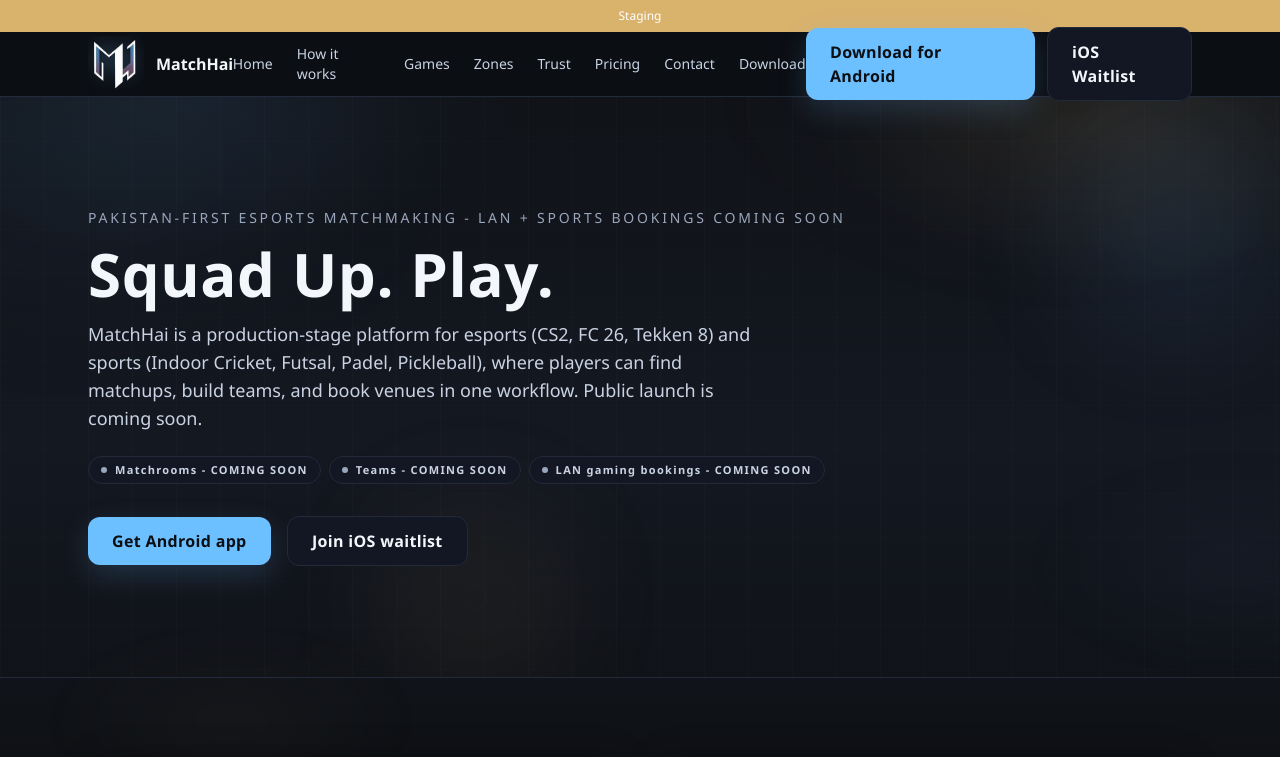
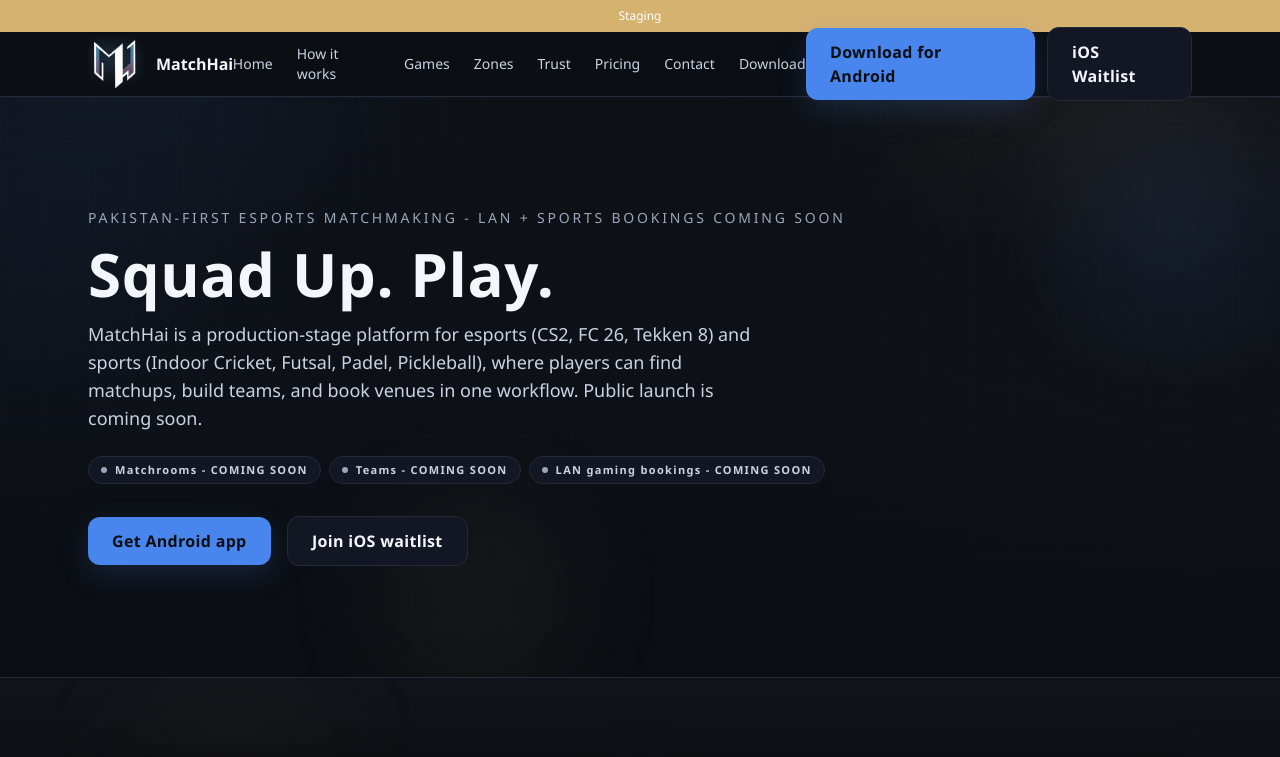
Before and after one commit to Ovais-to/Matchhai_Website, a Next.js app: page / in a window 1280 px wide. Shown: the top 757 px of the page. Built offline with nearby package versions, Linux system fonts and the light colour scheme; no server answers.

Commit message:
Update brand palette and alpha utilities

```diff
--- a/app/globals.css
+++ b/app/globals.css
@@ -5,19 +5,19 @@
 @import url("https://fonts.googleapis.com/css2?family=Montserrat:wght@400;500;600;700&family=Raleway:wght@300;400;500;600;700&display=swap");
 
 :root {
-  --color-bg-primary: #0b0e13;
-  --color-bg-secondary: #131723;
-  --color-bg-tertiary: #1b2232;
-  --color-primary: #6cc0ff;
-  --color-primary-hover: #8fd0ff;
-  --color-secondary: #d9b26c;
-  --color-success: #22c55e;
-  --color-error: #ef4444;
-  --color-text-primary: #f3f6fb;
-  --color-text-secondary: #c9d3e3;
-  --color-text-muted: #9aa6bb;
-  --color-border: #222a3b;
-  --color-ring: #6cc0ff;
+  --color-bg-primary: 11 14 19;
+  --color-bg-secondary: 19 23 35;
+  --color-bg-tertiary: 27 34 50;
+  --color-primary: 72 133 237;
+  --color-primary-hover: 106 156 240;
+  --color-secondary: 214 178 111;
+  --color-success: 34 197 94;
+  --color-error: 239 68 68;
+  --color-text-primary: 243 246 251;
+  --color-text-secondary: 201 211 227;
+  --color-text-muted: 154 166 187;
+  --color-border: 34 42 59;
+  --color-ring: 72 133 237;
   --font-heading: "Montserrat", "Segoe UI", sans-serif;
   --font-body: "Raleway", "Segoe UI", sans-serif;
 }
@@ -134,8 +134,8 @@ a {
   z-index: 0;
   pointer-events: none;
   background:
-    radial-gradient(38% 28% at 14% 12%, rgba(107, 183, 255, 0.08), transparent 70%),
-    radial-gradient(34% 28% at 88% 16%, rgba(214, 178, 111, 0.08), transparent 70%),
+    radial-gradient(38% 28% at 14% 12%, rgb(var(--color-primary) / 0.08), transparent 70%),
+    radial-gradient(34% 28% at 88% 16%, rgb(var(--color-secondary) / 0.08), transparent 70%),
     linear-gradient(180deg, #0f1115 0%, #141821 55%, #0e1014 100%);
 }
 
@@ -149,8 +149,8 @@ a {
 
 .page-background::before {
   background:
-    radial-gradient(28% 22% at 18% 30%, rgba(107, 183, 255, 0.12), transparent 70%),
-    radial-gradient(26% 22% at 72% 22%, rgba(214, 178, 111, 0.12), transparent 70%);
+    radial-gradient(28% 22% at 18% 30%, rgb(var(--color-primary) / 0.12), transparent 70%),
+    radial-gradient(26% 22% at 72% 22%, rgb(var(--color-secondary) / 0.12), transparent 70%);
   filter: blur(80px);
   opacity: 0.55;
   animation: bloom-drift 18s ease-in-out infinite;
@@ -158,8 +158,8 @@ a {
 
 .page-background::after {
   background:
-    radial-gradient(16% 14% at 28% 78%, rgba(214, 178, 111, 0.1), transparent 70%),
-    radial-gradient(18% 16% at 84% 64%, rgba(107, 183, 255, 0.1), transparent 70%);
+    radial-gradient(16% 14% at 28% 78%, rgb(var(--color-secondary) / 0.1), transparent 70%),
+    radial-gradient(18% 16% at 84% 64%, rgb(var(--color-primary) / 0.1), transparent 70%);
   opacity: 0.35;
   animation: bloom-drift-alt 22s ease-in-out infinite;
 }
--- a/components/home/sections/AudienceSplit.tsx
+++ b/components/home/sections/AudienceSplit.tsx
@@ -18,8 +18,8 @@ export const AudienceSplit = () => {
           data-reveal
         >
           <div className="pointer-events-none absolute inset-0 opacity-0 transition duration-300 group-hover:opacity-100">
-            <div className="absolute -top-24 left-0 h-48 w-48 rounded-full bg-brand-primary/12 blur-[80px]" />
-            <div className="absolute -bottom-24 right-0 h-48 w-48 rounded-full bg-brand-secondary/12 blur-[80px]" />
+            <div className="absolute -top-24 left-0 h-48 w-48 rounded-full bg-brand-primary/[0.12] blur-[80px]" />
+            <div className="absolute -bottom-24 right-0 h-48 w-48 rounded-full bg-brand-secondary/[0.12] blur-[80px]" />
           </div>
           <p className="section-kicker">
             {copy.audience.players.title}
@@ -44,8 +44,8 @@ export const AudienceSplit = () => {
           data-reveal
         >
           <div className="pointer-events-none absolute inset-0 opacity-0 transition duration-300 group-hover:opacity-100">
-            <div className="absolute -top-24 right-0 h-48 w-48 rounded-full bg-brand-secondary/12 blur-[80px]" />
-            <div className="absolute -bottom-24 left-0 h-48 w-48 rounded-full bg-brand-primary/12 blur-[80px]" />
+            <div className="absolute -top-24 right-0 h-48 w-48 rounded-full bg-brand-secondary/[0.12] blur-[80px]" />
+            <div className="absolute -bottom-24 left-0 h-48 w-48 rounded-full bg-brand-primary/[0.12] blur-[80px]" />
           </div>
           <p className="section-kicker">
             {copy.audience.zones.title}
--- a/components/home/sections/TrustPreview.tsx
+++ b/components/home/sections/TrustPreview.tsx
@@ -22,7 +22,7 @@ export const TrustPreview = () => {
               data-card
               data-reveal
             >
-              <span className="mt-2 h-2.5 w-2.5 flex-shrink-0 rounded-full bg-brand-primary shadow-[0_0_12px_rgba(107,183,255,0.6)]" />
+              <span className="mt-2 h-2.5 w-2.5 flex-shrink-0 rounded-full bg-brand-primary shadow-[0_0_12px_rgb(var(--color-primary)/0.6)]" />
               <div>
                 <h3 className="text-lg font-semibold text-text-primary">
                   {item.title}
--- a/components/ui/Button.tsx
+++ b/components/ui/Button.tsx
@@ -36,7 +36,7 @@ export const Button = ({
     "focus-ring inline-flex min-h-[44px] items-center justify-center gap-2 rounded-xl px-6 py-3 text-sm font-semibold tracking-[0.02em] transition-all duration-300 will-change-transform transform-gpu cursor-pointer sm:text-base";
   const styles =
     variant === "primary"
-      ? "bg-brand-primary text-bg-primary shadow-[0_10px_30px_rgba(107,183,255,0.18)] hover:-translate-y-0.5 hover:bg-brand-primaryHover hover:shadow-[0_14px_36px_rgba(107,183,255,0.25)]"
+      ? "bg-brand-primary text-bg-primary shadow-[0_10px_30px_rgb(var(--color-primary)/0.18)] hover:-translate-y-0.5 hover:bg-brand-primaryHover hover:shadow-[0_14px_36px_rgb(var(--color-primary)/0.25)]"
       : variant === "secondary"
         ? "border border-border bg-bg-secondary text-text-primary backdrop-blur-md hover:-translate-y-0.5 hover:border-text-muted/40 hover:bg-bg-tertiary"
         : "rounded-lg px-4 py-2 text-text-secondary hover:bg-bg-tertiary hover:text-text-primary";
--- a/components/ui/Card.tsx
+++ b/components/ui/Card.tsx
@@ -24,7 +24,7 @@ export const Card = ({ children, className, ...props }: CardProps) => {
         className="pointer-events-none absolute inset-0 opacity-0 transition duration-300 group-hover:opacity-100"
         style={{
           background:
-            "radial-gradient(120% 120% at 0% 0%, rgba(107, 183, 255, 0.08), transparent 60%), radial-gradient(120% 120% at 100% 0%, rgba(214, 178, 111, 0.08), transparent 60%)"
+            "radial-gradient(120% 120% at 0% 0%, rgb(var(--color-primary) / 0.08), transparent 60%), radial-gradient(120% 120% at 100% 0%, rgb(var(--color-secondary) / 0.08), transparent 60%)"
         }}
       />
       {children}
--- a/lib/fx.ts
+++ b/lib/fx.ts
@@ -1,6 +1,6 @@
 export const fx = {
   neon: {
-    primary: "#6BB7FF",
+    primary: "#4885ED",
     secondary: "#D6B26F",
     haze: "#0F1115"
   },
--- a/tailwind.config.ts
+++ b/tailwind.config.ts
@@ -6,29 +6,29 @@ const config: Config = {
     extend: {
       colors: {
         bg: {
-          primary: "var(--color-bg-primary)",
-          secondary: "var(--color-bg-secondary)",
-          tertiary: "var(--color-bg-tertiary)"
+          primary: "rgb(var(--color-bg-primary) / <alpha-value>)",
+          secondary: "rgb(var(--color-bg-secondary) / <alpha-value>)",
+          tertiary: "rgb(var(--color-bg-tertiary) / <alpha-value>)"
         },
         brand: {
-          primary: "var(--color-primary)",
-          primaryHover: "var(--color-primary-hover)",
-          secondary: "var(--color-secondary)"
+          primary: "rgb(var(--color-primary) / <alpha-value>)",
+          primaryHover: "rgb(var(--color-primary-hover) / <alpha-value>)",
+          secondary: "rgb(var(--color-secondary) / <alpha-value>)"
         },
         status: {
-          success: "var(--color-success)",
-          error: "var(--color-error)"
+          success: "rgb(var(--color-success) / <alpha-value>)",
+          error: "rgb(var(--color-error) / <alpha-value>)"
         },
-        border: "var(--color-border)",
-        ring: "var(--color-ring)",
+        border: "rgb(var(--color-border) / <alpha-value>)",
+        ring: "rgb(var(--color-ring) / <alpha-value>)",
         text: {
-          primary: "var(--color-text-primary)",
-          secondary: "var(--color-text-secondary)",
-          muted: "var(--color-text-muted)"
+          primary: "rgb(var(--color-text-primary) / <alpha-value>)",
+          secondary: "rgb(var(--color-text-secondary) / <alpha-value>)",
+          muted: "rgb(var(--color-text-muted) / <alpha-value>)"
         }
       },
       boxShadow: {
-        glow: "0 0 24px rgba(107, 183, 255, 0.28)"
+        glow: "0 0 24px rgb(var(--color-primary) / 0.28)"
       }
     }
   },
```
